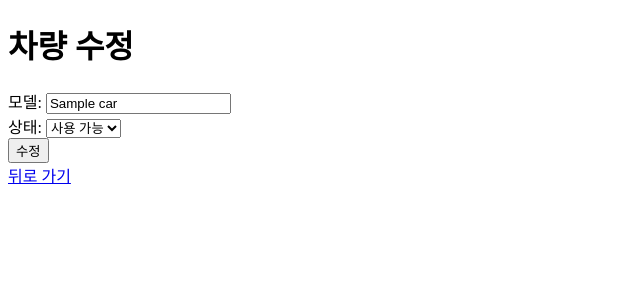
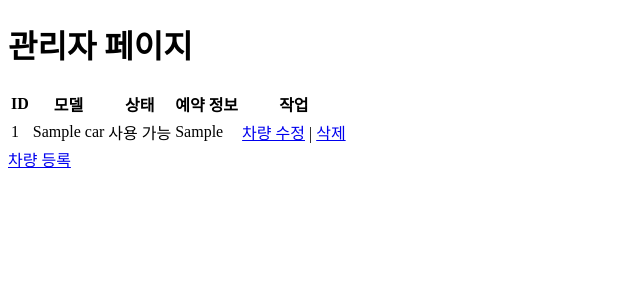
Before and after one commit to mongshot/jbclaim, a Flask app: template templates/edit_car.html in a window 1280 px wide. Shown: the top 300 px of the page, without its empty margins (0-640 px from the left). Run offline with Flask 3, Linux system fonts and the light colour scheme; the template is opened without the code that fills it: values that come from a table or form of the project are taken from there, others are empty; tables that the repository leaves empty hold one stand-in row (values such as "Sample post").

Commit message:
Update edit_car.html

```diff
--- a/templates/edit_car.html
+++ b/templates/edit_car.html
@@ -1,23 +1,36 @@
-<!-- edit_car.html -->
+<!-- admin.html -->
 <!DOCTYPE html>
 <html>
 <head>
-    <title>차량 수정</title>
+    <title>관리자 페이지</title>
 </head>
 <body>
-    <h1>차량 수정</h1>
-    <form method="POST">
-        <label for="car_name">모델:</label>
-        <input type="text" id="car_name" name="car_name" value="{{ car.name }}" required>
-        <br>
-        <label for="car_available">상태:</label>
-        <select id="car_available" name="car_available">
-            <option value="사용 가능" {% if car.available %}selected{% endif %}>사용 가능</option>
-            <option value="사용 중" {% if not car.available %}selected{% endif %}>사용 중</option>
-        </select>
-        <br>
-        <input type="submit" value="수정">
-    </form>
-    <a href="{{ url_for('register_car') }}">뒤로 가기</a>
+    <h1>관리자 페이지</h1>
+    <table>
+        <thead>
+            <tr>
+                <th>ID</th>
+                <th>모델</th>
+                <th>상태</th>
+                <th>예약 정보</th>
+                <th>작업</th>
+            </tr>
+        </thead>
+        <tbody>
+            {% for car in cars %}
+            <tr>
+                <td>{{ car.id }}</td>
+                <td>{{ car.name }}</td>
+                <td>{{ "사용 가능" if car.available else "사용 중" }}</td>
+                <td>{{ car.reservation_info or "없음" }}</td>
+                <td>
+                    <a href="{{ url_for('edit_car', car_id=car.id) }}">차량 수정</a> |
+                    <a href="{{ url_for('delete_car', car_id=car.id) }}">삭제</a>
+                </td>
+            </tr>
+            {% endfor %}
+        </tbody>
+    </table>
+    <a href="{{ url_for('register_car') }}">차량 등록</a>
 </body>
 </html>
```
